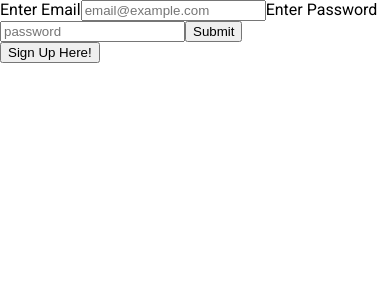
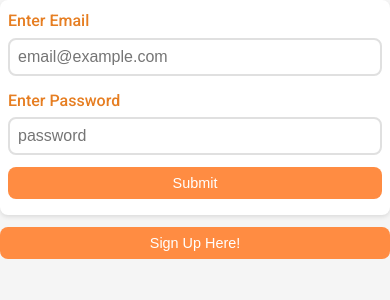
Before and after one commit to rc-devs/baby_chart_fe, an Angular app in the folder baby_chart_fe/: page /login in a window 390 px wide. Shown: the top 300 px of the page. Built offline with nearby package versions, Linux system fonts and the light colour scheme.

Commit message:
css and layout (used llm)

```diff
--- a/baby_chart_fe/src/app/features/dashboard/dashboard.component.html
+++ b/baby_chart_fe/src/app/features/dashboard/dashboard.component.html
@@ -1,10 +1,22 @@
-<nav>
-  <button [routerLink]="['/dashboard/children']">Your Children</button>
-  <button [routerLink]="['/dashboard/user-profile']">Your Profile</button>
-  <button [routerLink]="['/dashboard/children/add-child']">Add Child</button>
+<div class="app-content">
+  <router-outlet></router-outlet>
+</div>
+
+<nav class="bottom-nav">
+  <button [routerLink]="['/dashboard/children']">
+    <span class="nav-icon">👶</span>
+    Children
+  </button>
+  <button [routerLink]="['/dashboard/children/add-child']">
+    <span class="nav-icon">➕</span>
+    Add Child
+  </button>
   <button [routerLink]="['/dashboard/children/add-caregiver']">
-    Manage Caregivers
+    <span class="nav-icon">👥</span>
+    Caregivers
+  </button>
+  <button [routerLink]="['/dashboard/user-profile']">
+    <span class="nav-icon">👤</span>
+    Profile
   </button>
 </nav>
-
-<router-outlet></router-outlet>
--- a/baby_chart_fe/src/styles.css
+++ b/baby_chart_fe/src/styles.css
@@ -1,35 +1,321 @@
 /* You can add global styles to this file, and also import other style files */
 
-html, body { height: 100%; }
-body { margin: 0; font-family: Roboto, "Helvetica Neue", sans-serif; }
+/* ===== COLOR PALETTE WITH SEMANTIC NAMES ===== */
+:root {
+  /* Primary Colors - Easy to update */
+  --primary: #ff8c42; /* Orange - Main brand color */
+  --secondary: #4caf50; /* Green - Secondary actions */
+  --accent: #ffd700; /* Gold - Highlights and accents */
+  --highlight: #2196f3; /* Blue - Important elements */
+
+  /* Color Variations */
+  --primary-light: #ffa769;
+  --primary-dark: #e67e22;
+  --secondary-light: #81c784;
+  --secondary-dark: #388e3c;
+  --accent-light: #ffe44d;
+  --accent-dark: #fbc02d;
+  --highlight-light: #64b5f6;
+  --highlight-dark: #1976d2;
+
+  /* Neutral Colors */
+  --white: #ffffff;
+  --gray-50: #fafafa;
+  --gray-100: #f5f5f5;
+  --gray-200: #eeeeee;
+  --gray-300: #e0e0e0;
+  --gray-400: #bdbdbd;
+  --gray-500: #9e9e9e;
+  --gray-600: #757575;
+  --gray-700: #616161;
+  --gray-800: #424242;
+  --gray-900: #212121;
+  --black: #333333;
+
+  /* Semantic Colors */
+  --success: var(--secondary);
+  --warning: var(--accent);
+  --danger: #f44336;
+  --info: var(--highlight);
+
+  /* Spacing */
+  --space-xs: 0.25rem;
+  --space-sm: 0.5rem;
+  --space-md: 1rem;
+  --space-lg: 1.5rem;
+  --space-xl: 2rem;
+
+  /* Border Radius */
+  --radius-sm: 4px;
+  --radius-md: 8px;
+  --radius-lg: 16px;
+  --radius-xl: 24px;
+
+  /* Shadows */
+  --shadow-sm: 0 2px 4px rgba(0, 0, 0, 0.1);
+  --shadow-md: 0 4px 8px rgba(0, 0, 0, 0.15);
+  --shadow-lg: 0 8px 16px rgba(0, 0, 0, 0.2);
+
+  /* Navigation */
+  --nav-height: 70px;
+  --nav-height-mobile: 60px;
+}
+
+/* ===== BASE STYLES ===== */
+html,
+body {
+  height: 100%;
+  margin: 0;
+  font-family: Roboto, "Helvetica Neue", sans-serif;
+  background-color: var(--gray-100);
+  color: var(--gray-900);
+  line-height: 1.6;
+}
+
+body {
+  margin: 0;
+  padding-bottom: var(--nav-height);
+}
+
+/* ===== MAIN CONTENT AREA ===== */
+.app-content {
+  min-height: calc(100vh - var(--nav-height));
+  padding-bottom: var(--space-xl);
+  overflow-y: auto;
+}
+
+/* ===== BOTTOM NAVIGATION ===== */
+.bottom-nav {
+  position: fixed;
+  bottom: 0;
+  left: 0;
+  right: 0;
+  height: var(--nav-height);
+  background-color: var(--white);
+  border-top: 3px solid var(--primary);
+  display: flex;
+  justify-content: space-around;
+  align-items: center;
+  padding: 0 var(--space-md);
+  box-shadow: 0 -2px 10px rgba(0, 0, 0, 0.1);
+  z-index: 1000;
+}
+
+.bottom-nav button {
+  background-color: transparent;
+  border: none;
+  color: var(--gray-600);
+  padding: var(--space-sm);
+  border-radius: var(--radius-md);
+  cursor: pointer;
+  transition: all 0.3s ease;
+  display: flex;
+  flex-direction: column;
+  align-items: center;
+  gap: var(--space-xs);
+  font-size: 0.75rem;
+  flex: 1;
+  max-width: 80px;
+  margin: 0;
+}
+
+.bottom-nav button:hover {
+  background-color: var(--gray-100);
+  color: var(--primary);
+  transform: translateY(-2px);
+}
+
+.bottom-nav button.router-link-active {
+  color: var(--primary);
+  background-color: var(--primary-light);
+  font-weight: 500;
+}
+
+.nav-icon {
+  font-size: 1.25rem;
+  width: 24px;
+  height: 24px;
+  display: flex;
+  align-items: center;
+  justify-content: center;
+}
+
+/* ===== TYPOGRAPHY ===== */
+h1,
+h2,
+h3,
+h4,
+h5,
+h6 {
+  color: var(--primary-dark);
+  margin-bottom: var(--space-md);
+}
+
+h1 {
+  font-size: 2rem;
+  font-weight: 500;
+}
+
+h2 {
+  font-size: 1.75rem;
+}
+
+h3 {
+  font-size: 1.5rem;
+}
+
+h4 {
+  font-size: 1.25rem;
+}
+
+p {
+  margin-bottom: var(--space-md);
+}
+
+/* ===== BUTTONS ===== */
+button {
+  background-color: var(--primary);
+  color: var(--white);
+  border: none;
+  padding: var(--space-sm) var(--space-md);
+  border-radius: var(--radius-md);
+  cursor: pointer;
+  font-size: 1rem;
+  font-weight: 500;
+  transition: all 0.3s ease;
+  margin-right: var(--space-sm);
+  margin-bottom: var(--space-sm);
+}
+
+button:hover {
+  background-color: var(--primary-dark);
+  transform: translateY(-2px);
+  box-shadow: var(--shadow-md);
+}
+
+button:active {
+  transform: translateY(0);
+}
+
+button:disabled {
+  background-color: var(--gray-400);
+  color: var(--gray-600);
+  cursor: not-allowed;
+  transform: none;
+  box-shadow: none;
+}
 
 .btn-danger {
-  background-color: red;
+  background-color: var(--danger);
 }
 
 .btn-danger:hover {
-  background-color: rgb(187, 70, 70);
+  background-color: #d32f2f;
 }
 
-.child-card {
-  border: 2px solid black;
+.btn-success {
+  background-color: var(--secondary);
 }
 
-.entry-card{
-  border: 2px dotted black;
-  border-radius: 2em;
-  width: 400px;
-  padding: 10px;
-  display: block;
+.btn-success:hover {
+  background-color: var(--secondary-dark);
 }
 
-/* modal styling */
-.modal{
+.btn-accent {
+  background-color: var(--accent);
+  color: var(--black);
+}
+
+.btn-accent:hover {
+  background-color: var(--accent-dark);
+}
+
+.btn-highlight {
+  background-color: var(--highlight);
+}
+
+.btn-highlight:hover {
+  background-color: var(--highlight-dark);
+}
+
+/* ===== CARDS ===== */
+.child-card {
+  border: 2px solid var(--primary);
+  border-radius: var(--radius-lg);
+  padding: var(--space-lg);
+  margin-bottom: var(--space-lg);
+  background-color: var(--white);
+  box-shadow: var(--shadow-sm);
+  transition: all 0.3s ease;
+}
+
+.child-card:hover {
+  box-shadow: var(--shadow-md);
+  transform: translateY(-2px);
+}
+
+.entry-card {
+  border: 2px dotted var(--secondary);
+  border-radius: var(--radius-xl);
+  width: 100%;
+  max-width: 400px;
+  padding: var(--space-md);
+  display: block;
+  margin-bottom: var(--space-md);
+  background-color: var(--white);
+  box-shadow: var(--shadow-sm);
+}
+
+.entry-card:hover {
+  box-shadow: var(--shadow-md);
+}
+
+/* ===== FORMS ===== */
+form {
+  background-color: var(--white);
+  padding: var(--space-lg);
+  border-radius: var(--radius-lg);
+  box-shadow: var(--shadow-sm);
+  margin-bottom: var(--space-lg);
+}
+
+label {
+  display: block;
+  margin-bottom: var(--space-xs);
+  font-weight: 500;
+  color: var(--primary-dark);
+}
+
+input,
+select,
+textarea {
+  width: 100%;
+  padding: var(--space-sm);
+  border: 2px solid var(--gray-300);
+  border-radius: var(--radius-md);
+  font-size: 1rem;
+  margin-bottom: var(--space-md);
+  transition: border-color 0.3s ease;
+  box-sizing: border-box;
+}
+
+input:focus,
+select:focus,
+textarea:focus {
+  outline: none;
+  border-color: var(--primary);
+  box-shadow: 0 0 0 3px rgba(255, 140, 66, 0.2);
+}
+
+/* ===== MODAL STYLING ===== */
+.modal {
   display: flex;
   flex-direction: column;
-  gap: 1rem;
+  gap: var(--space-md);
   max-width: 600px;
-  padding: 1rem;
+  padding: var(--space-md);
+  background-color: var(--white);
+  border-radius: var(--radius-lg);
 }
 
 .full-width {
@@ -39,23 +325,253 @@ body { margin: 0; font-family: Roboto, "Helvetica Neue", sans-serif; }
 .nested-group {
   display: flex;
   flex-direction: column;
-  padding-left: 1.5rem;
-  margin-top: 0.5rem;
-  gap: 0.5rem;
-  border-left: 3px solid #e0e0e0;
+  padding-left: var(--space-lg);
+  margin-top: var(--space-sm);
+  gap: var(--space-sm);
+  border-left: 3px solid var(--accent);
+  background-color: var(--gray-100);
+  padding: var(--space-md);
+  border-radius: var(--radius-md);
 }
 
-/* Form fields spacing */
+/* ===== MATERIAL OVERRIDES ===== */
 mat-form-field {
   width: 100%;
 }
 
-/* Button alignment */
-button {
-  margin-right: 0.5rem;
+mat-form-field .mat-form-field-outline {
+  color: var(--gray-300);
 }
 
-/* Responsive spacing for checkboxes and groups */
+mat-form-field.mat-focused .mat-form-field-outline-thick {
+  color: var(--primary);
+}
+
 mat-checkbox {
-  margin-top: 0.5rem;
+  margin-top: var(--space-sm);
 }
+
+mat-checkbox .mat-checkbox-frame {
+  border-color: var(--gray-300);
+}
+
+mat-checkbox.mat-checkbox-checked .mat-checkbox-background {
+  background-color: var(--secondary);
+}
+
+/* ===== LAYOUT ===== */
+.container {
+  max-width: 1200px;
+  margin: 0 auto;
+  padding: 0 var(--space-md) var(--nav-height);
+}
+
+.page-content {
+  padding: var(--space-lg);
+  margin-bottom: var(--nav-height);
+}
+
+/* ===== MOBILE STYLES ===== */
+@media (max-width: 768px) {
+  body {
+    padding-bottom: var(--nav-height-mobile);
+  }
+
+  .bottom-nav {
+    height: var(--nav-height-mobile);
+    padding: 0 var(--space-sm);
+  }
+
+  .bottom-nav button {
+    font-size: 0.7rem;
+    padding: var(--space-xs);
+    max-width: 70px;
+  }
+
+  .nav-icon {
+    font-size: 1.1rem;
+    width: 20px;
+    height: 20px;
+  }
+
+  .app-content {
+    min-height: calc(100vh - var(--nav-height-mobile));
+    padding-bottom: var(--nav-height-mobile);
+  }
+
+  .container {
+    padding-bottom: var(--nav-height-mobile);
+  }
+
+  /* Typography */
+  h1 {
+    font-size: 1.75rem;
+  }
+
+  h2 {
+    font-size: 1.5rem;
+  }
+
+  h3 {
+    font-size: 1.25rem;
+  }
+
+  /* Spacing */
+  .child-card,
+  .entry-card,
+  form {
+    padding: var(--space-md);
+    margin-bottom: var(--space-md);
+  }
+
+  /* Forms */
+  input,
+  select,
+  textarea {
+    font-size: 16px; /* Prevents zoom on iOS */
+  }
+
+  /* Cards */
+  .entry-card {
+    max-width: 100%;
+    border-radius: var(--radius-lg);
+  }
+
+  /* Buttons */
+  button:not(.bottom-nav button) {
+    display: block;
+    width: 100%;
+    margin-right: 0;
+  }
+
+  /* Modal */
+  .modal {
+    padding: var(--space-sm);
+    margin: var(--space-sm);
+  }
+
+  .nested-group {
+    padding-left: var(--space-md);
+  }
+}
+
+@media (max-width: 480px) {
+  :root {
+    --space-md: 0.75rem;
+    --space-lg: 1rem;
+    --space-xl: 1.5rem;
+  }
+
+  .child-card,
+  .entry-card,
+  form {
+    padding: var(--space-sm);
+    border-radius: var(--radius-md);
+  }
+
+  h1 {
+    font-size: 1.5rem;
+  }
+
+  button:not(.bottom-nav button) {
+    padding: var(--space-sm);
+    font-size: 0.9rem;
+  }
+
+  .page-content {
+    padding: var(--space-md);
+  }
+}
+
+/* ===== UTILITY CLASSES ===== */
+.text-center {
+  text-align: center;
+}
+
+.text-right {
+  text-align: right;
+}
+
+.mt-1 {
+  margin-top: var(--space-sm);
+}
+.mt-2 {
+  margin-top: var(--space-md);
+}
+.mt-3 {
+  margin-top: var(--space-lg);
+}
+
+.mb-1 {
+  margin-bottom: var(--space-sm);
+}
+.mb-2 {
+  margin-bottom: var(--space-md);
+}
+.mb-3 {
+  margin-bottom: var(--space-lg);
+}
+
+.p-1 {
+  padding: var(--space-sm);
+}
+.p-2 {
+  padding: var(--space-md);
+}
+.p-3 {
+  padding: var(--space-lg);
+}
+
+.bg-primary {
+  background-color: var(--primary);
+}
+.bg-secondary {
+  background-color: var(--secondary);
+}
+.bg-accent {
+  background-color: var(--accent);
+}
+.bg-highlight {
+  background-color: var(--highlight);
+}
+
+.text-primary {
+  color: var(--primary);
+}
+.text-secondary {
+  color: var(--secondary);
+}
+.text-accent {
+  color: var(--accent);
+}
+.text-highlight {
+  color: var(--highlight);
+}
+
+/* ===== ACCESSIBILITY ===== */
+@media (prefers-reduced-motion: reduce) {
+  * {
+    animation-duration: 0.01ms !important;
+    animation-iteration-count: 1 !important;
+    transition-duration: 0.01ms !important;
+  }
+}
+
+/* Focus styles for keyboard navigation */
+button:focus-visible,
+input:focus-visible,
+select:focus-visible,
+textarea:focus-visible {
+  outline: 2px solid var(--primary);
+  outline-offset: 2px;
+}
+
+/* High contrast mode support */
+@media (prefers-contrast: high) {
+  :root {
+    --primary: #ff6600;
+    --secondary: #006600;
+    --accent: #996600;
+    --highlight: #0066cc;
+  }
+}
```
